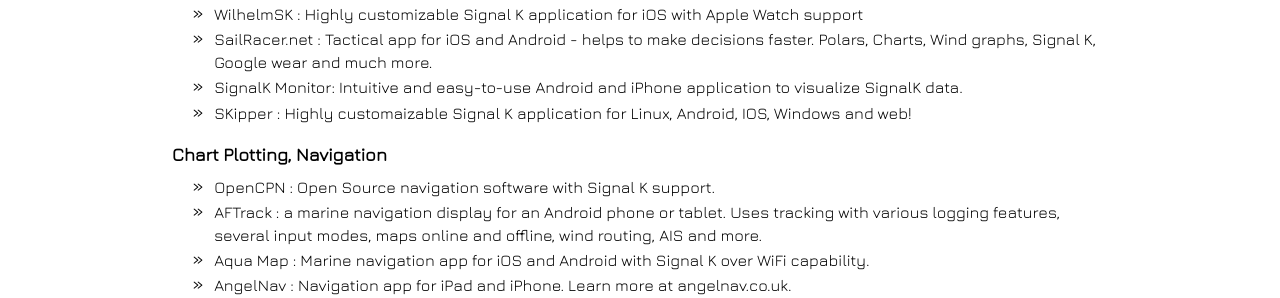
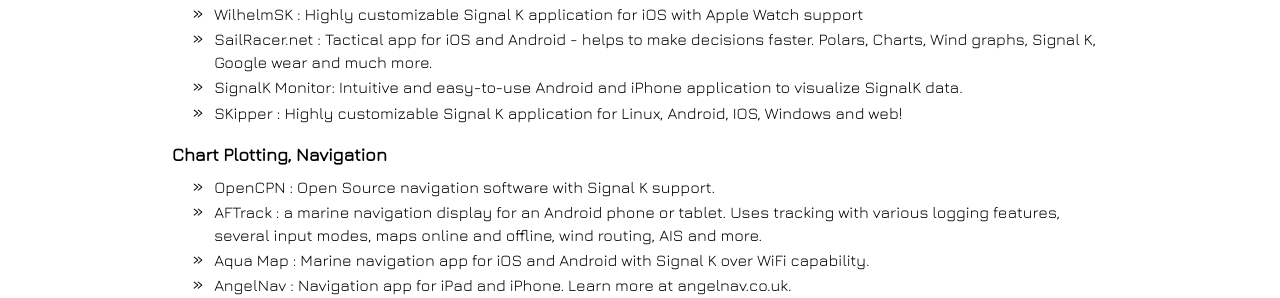
Before and after one commit to SignalK/signalk.github.io, a Jekyll site: the page built from solutions.md, in a window 1280 px wide. Shown: the part 858-1156 px from the top of the page. Built offline with Jekyll 4.4.1, drawn with Linux system fonts in a browser that asks for light colours; nearby versions of some CDN libraries.

Commit message:
Fixed typo in SKipper app entry.

```diff
--- a/solutions.md
+++ b/solutions.md
@@ -28,7 +28,7 @@
 - [WilhelmSK](https://itunes.apple.com/us/app/wilhelmsk/id1150499484?mt=8) : Highly customizable Signal K application for iOS with Apple Watch support
 - [SailRacer.net](http://sailracer.net) : Tactical app for iOS and Android - helps to make decisions faster. Polars, Charts, Wind graphs, Signal K, Google wear and much more.
 - [SignalK Monitor](https://www.youtube.com/watch?v=X8VbkD8WYV8): Intuitive and easy-to-use [Android](https://play.google.com/store/apps/details?id=com.belmille.signalkflutter) and [iPhone](https://apps.apple.com/fi/app/signalk-monitor/id1534189860) application to visualize SignalK data.
-- [SKipper](https://www.skipper.net/) : Highly customaizable Signal K application for Linux, Android, IOS, Windows and web!
+- [SKipper](https://www.skipperapp.net/) : Highly customizable Signal K application for Linux, Android, IOS, Windows and web!
 
 #### Chart Plotting, Navigation
 - [OpenCPN](https://opencpn.org/) : Open Source navigation software with Signal K support.
```
